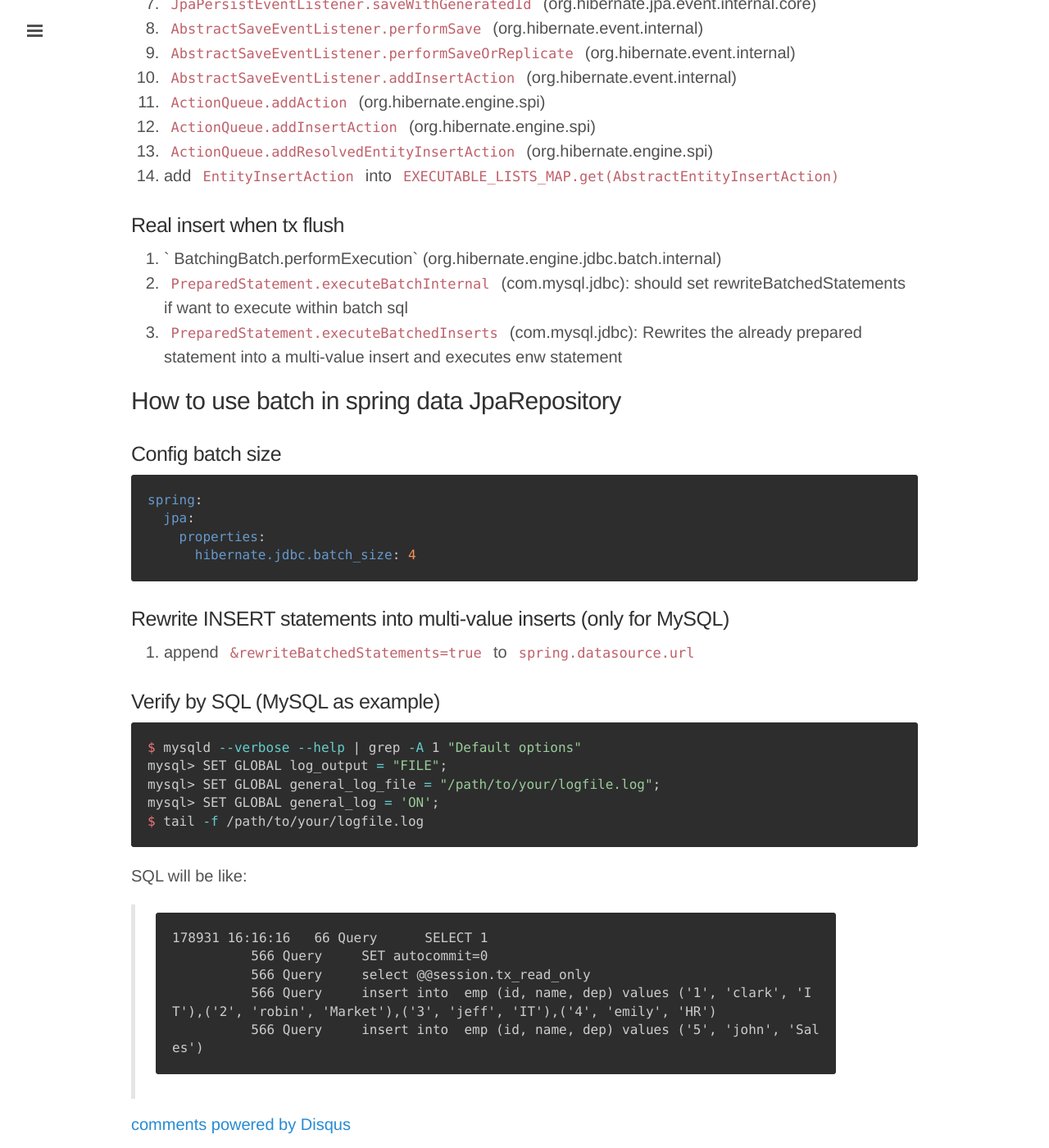
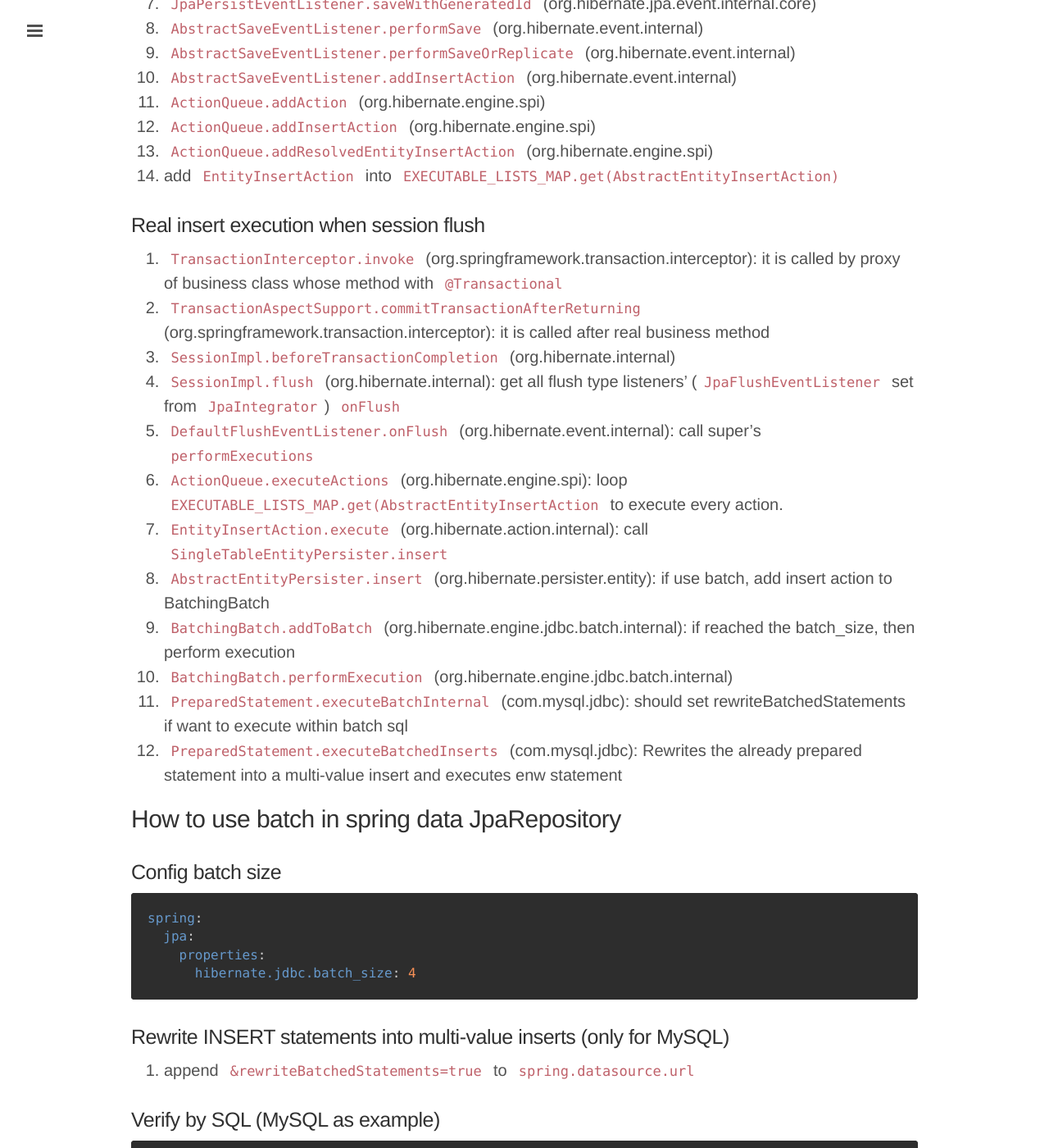
Before and after one commit to clarkdo/clarkdo.github.com, a Jekyll site: the page built from _posts/2017-09-14-79.md, in a window 1280 px wide and 1400 px high, scrolled down 532 px. Shown: the whole window at 82% size. Built offline with Jekyll 4.4.1, drawn with Linux system fonts in a browser that asks for light colours; comment, search, counter and statistics services are not loaded.

Commit message:
add insertion steps

```diff
--- a/_posts/2017-09-14-79.md
+++ b/_posts/2017-09-14-79.md
@@ -24,9 +24,18 @@ comments: true
 1. `ActionQueue.addResolvedEntityInsertAction` (org.hibernate.engine.spi)
 1. add `EntityInsertAction` into `EXECUTABLE_LISTS_MAP.get(AbstractEntityInsertAction)`
 
-### Real insert when tx flush
+### Real insert execution when session flush
 
-1. ` BatchingBatch.performExecution` (org.hibernate.engine.jdbc.batch.internal)
+1. `TransactionInterceptor.invoke` (org.springframework.transaction.interceptor): it is called by proxy of business class whose method with `@Transactional`
+1. `TransactionAspectSupport.commitTransactionAfterReturning` (org.springframework.transaction.interceptor): it is called after real business method
+1. `SessionImpl.beforeTransactionCompletion` (org.hibernate.internal)
+1. `SessionImpl.flush` (org.hibernate.internal): get all flush type listeners' (`JpaFlushEventListener` set from `JpaIntegrator`) `onFlush`
+1. `DefaultFlushEventListener.onFlush` (org.hibernate.event.internal): call super's `performExecutions`
+1. `ActionQueue.executeActions` (org.hibernate.engine.spi): loop `EXECUTABLE_LISTS_MAP.get(AbstractEntityInsertAction` to execute every action.
+1. `EntityInsertAction.execute` (org.hibernate.action.internal): call `SingleTableEntityPersister.insert`
+1. `AbstractEntityPersister.insert` (org.hibernate.persister.entity): if use batch, add insert action to BatchingBatch
+1. `BatchingBatch.addToBatch` (org.hibernate.engine.jdbc.batch.internal): if reached the batch_size, then perform execution
+1. `BatchingBatch.performExecution` (org.hibernate.engine.jdbc.batch.internal)
 1. `PreparedStatement.executeBatchInternal` (com.mysql.jdbc): should set rewriteBatchedStatements if want to execute within batch sql
 1. `PreparedStatement.executeBatchedInserts` (com.mysql.jdbc): Rewrites the already prepared statement into a multi-value insert and executes enw statement
 
```
